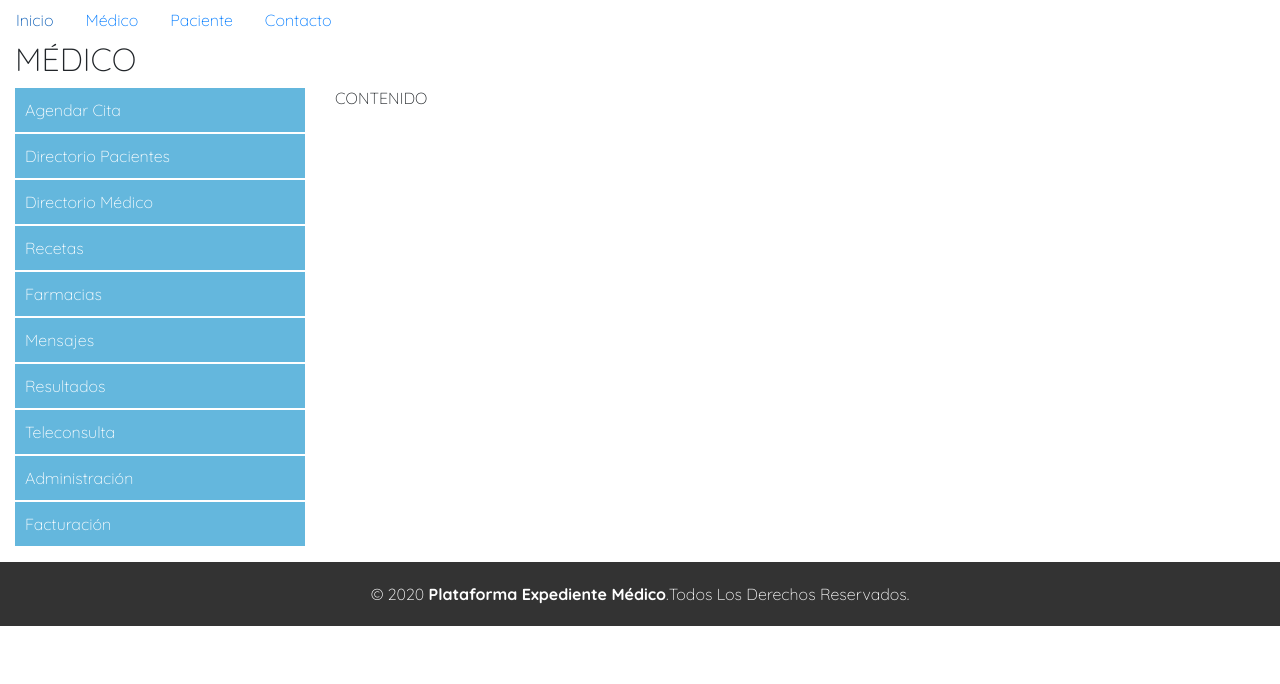
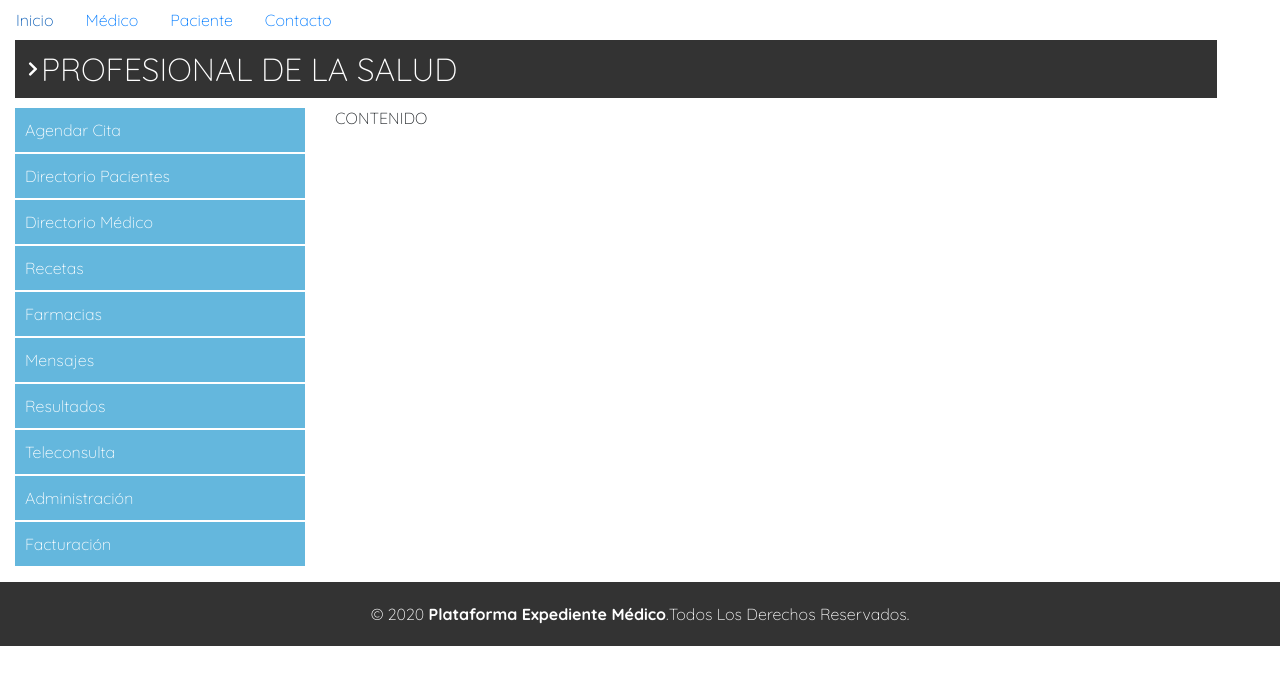
Before and after one commit to axelobscura/expedientemedico, a Next.js app: page /medico in a window 1280 px wide. Shown: the top 684 px of the page. Built offline with nearby package versions, Linux system fonts and the light colour scheme.

Commit message:
Medico dash

```diff
--- a/package.json
+++ b/package.json
@@ -9,11 +9,15 @@
     "export": "npm run build && next export"
   },
   "dependencies": {
+    "@fortawesome/fontawesome-svg-core": "^1.2.28",
+    "@fortawesome/free-solid-svg-icons": "^5.13.0",
+    "@fortawesome/react-fontawesome": "^0.1.9",
     "@zeit/next-css": "^1.0.1",
     "bootstrap": "^4.5.0",
     "next": "9.4.2",
     "react": "16.13.1",
     "react-bootstrap": "^1.0.1",
-    "react-dom": "16.13.1"
+    "react-dom": "16.13.1",
+    "react-icons": "^3.10.0"
   }
 }
--- a/pages/layouts/Header.js
+++ b/pages/layouts/Header.js
@@ -21,6 +21,11 @@ const Header = () => {
                     margin: 0;
                     font-family: 'Quicksand', sans-serif;
                 }
+                h2 {
+                    background: #333333;
+                    color: #ffffff;
+                    padding: 10px;
+                }
             `}</style>
         </>
     )
--- a/pages/medico.js
+++ b/pages/medico.js
@@ -3,6 +3,7 @@ import Header from './layouts/Header';
 import Menu from './layouts/Menu';
 import Footer from './layouts/Footer';
 import Container from 'react-bootstrap/Container';
+import { FaChevronRight } from 'react-icons/fa';
 import Row from 'react-bootstrap/Row';
 import Col from 'react-bootstrap/Col';
 
@@ -12,9 +13,9 @@ function Paciente() {
             <Header />
             <Menu />
             <Container fluid>
-                <Row>
+                <Row className="titulo">
                     <Col>
-                        <h2>MÉDICO</h2>
+                        <h2 className="d-flex align-items-center mr-5"><FaChevronRight style={{ fontSize: '1rem', margin: '0', padding: '0' }} /> PROFESIONAL DE LA SALUD</h2>
                     </Col>
                 </Row>
                 <Row>
```
Also changed, not shown: 1 other file (tests, documents, lock files or other folders).
